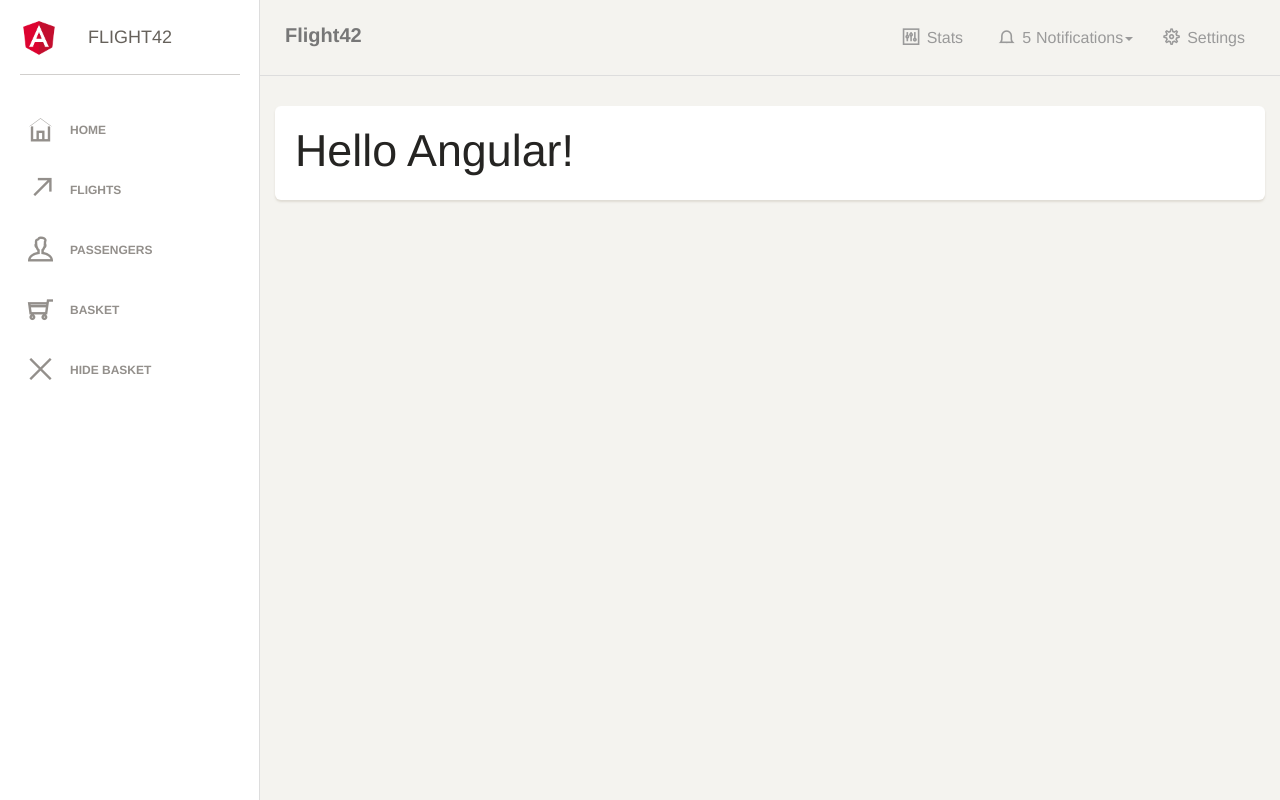
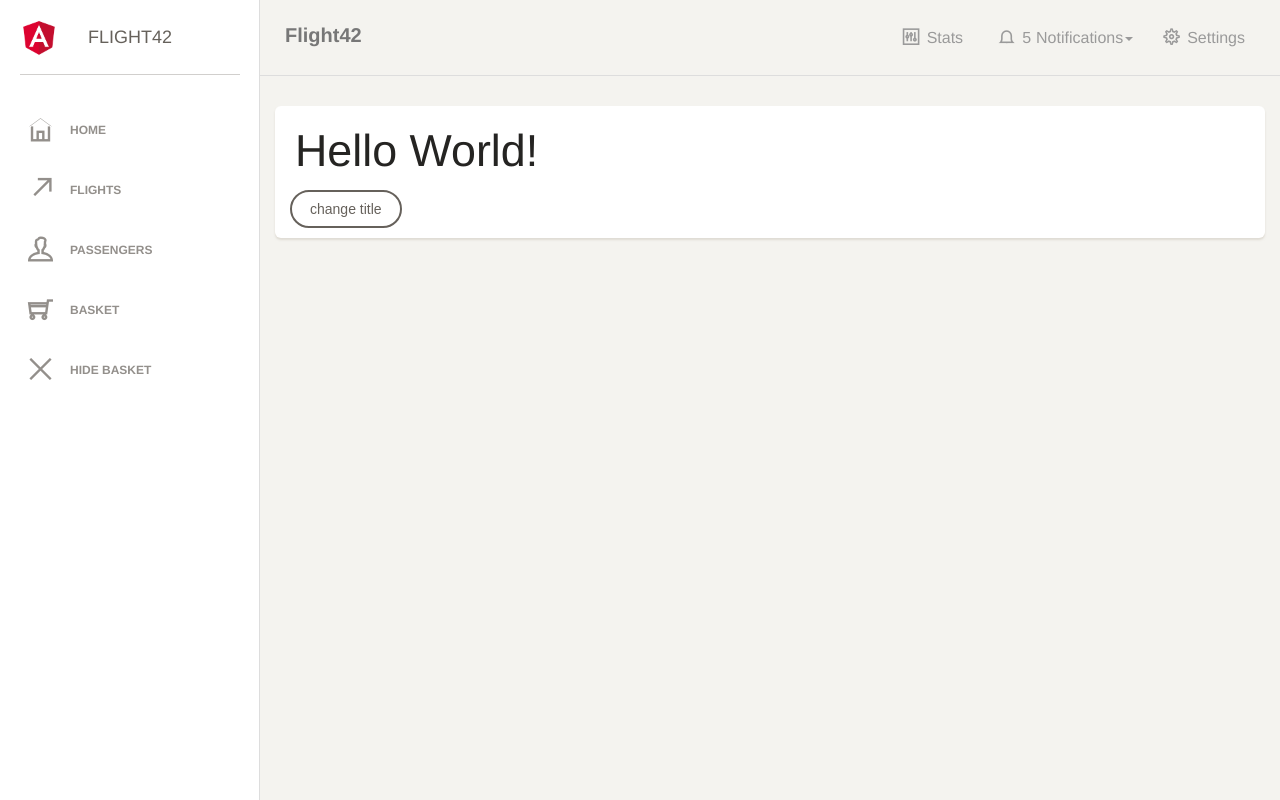
Before and after one commit to mikezks/20201117, an Angular app: page / in a window 1280 px wide. Built offline with nearby package versions, Linux system fonts and the light colour scheme; a web font is replaced by a local one.

Commit message:
Playground

```diff
--- a/src/app/app.component.html
+++ b/src/app/app.component.html
@@ -11,10 +11,11 @@
 
         <div class="card">
           <div class="header">
-            <h1 class="title">{{title}}</h1>
+            <h1 class="title">{{ title }}</h1>
           </div>
           <div class="content">
-            </div>
+            <button (click)="changeTitle()" class="btn btn-default">change title</button>
+          </div>
         </div>
 
       </div>
--- a/src/app/app.component.ts
+++ b/src/app/app.component.ts
@@ -6,5 +6,10 @@ import { Component, OnInit } from '@angular/core';
   styleUrls: ['./app.component.css']
 })
 export class AppComponent  {
-  title = 'Hello Angular!';
+  title = 'Hello World!';
+
+  changeTitle(): void {
+    this.title = 'Hello Angular';
+    console.log(this.title);
+  }
 }
```
